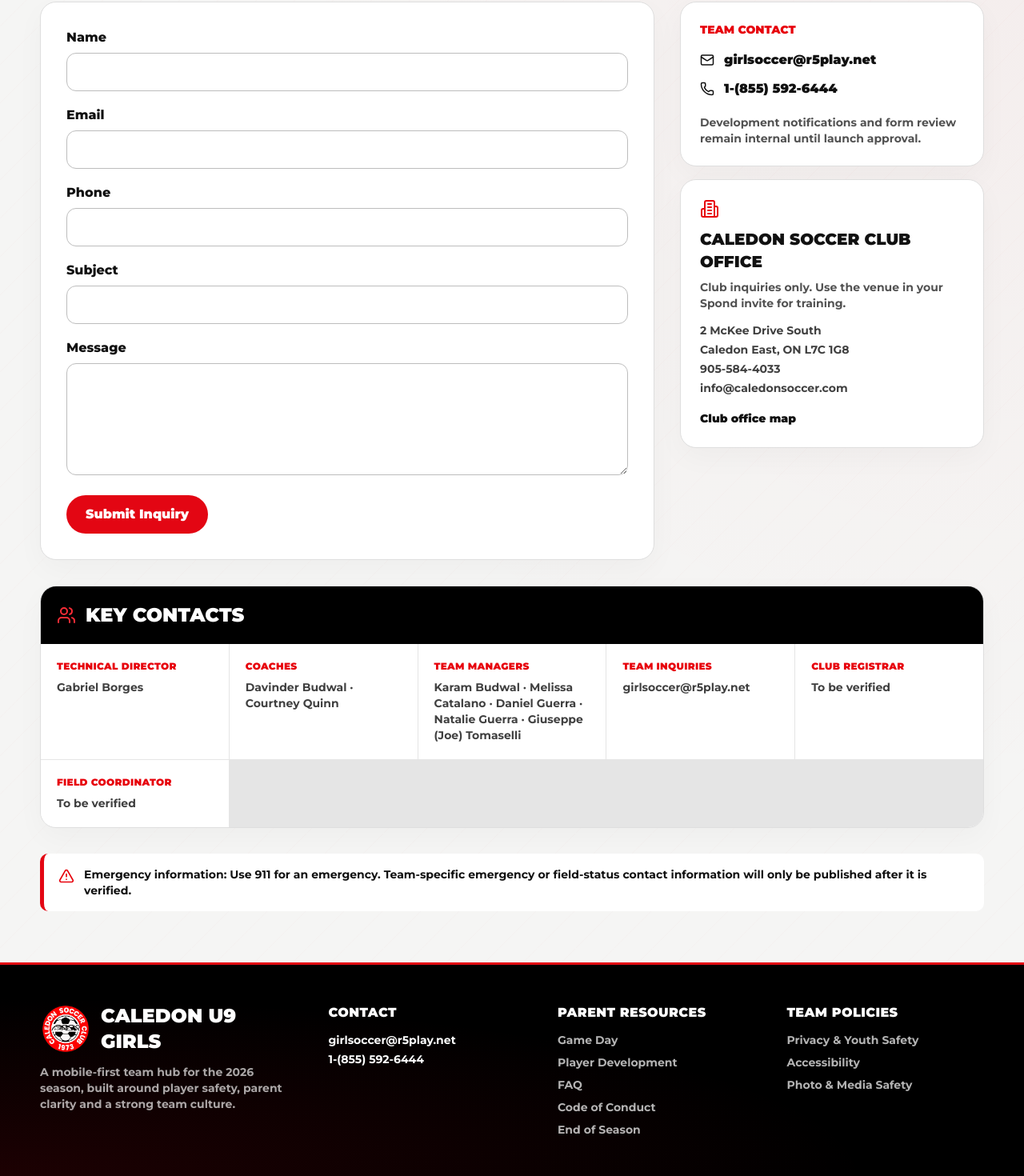
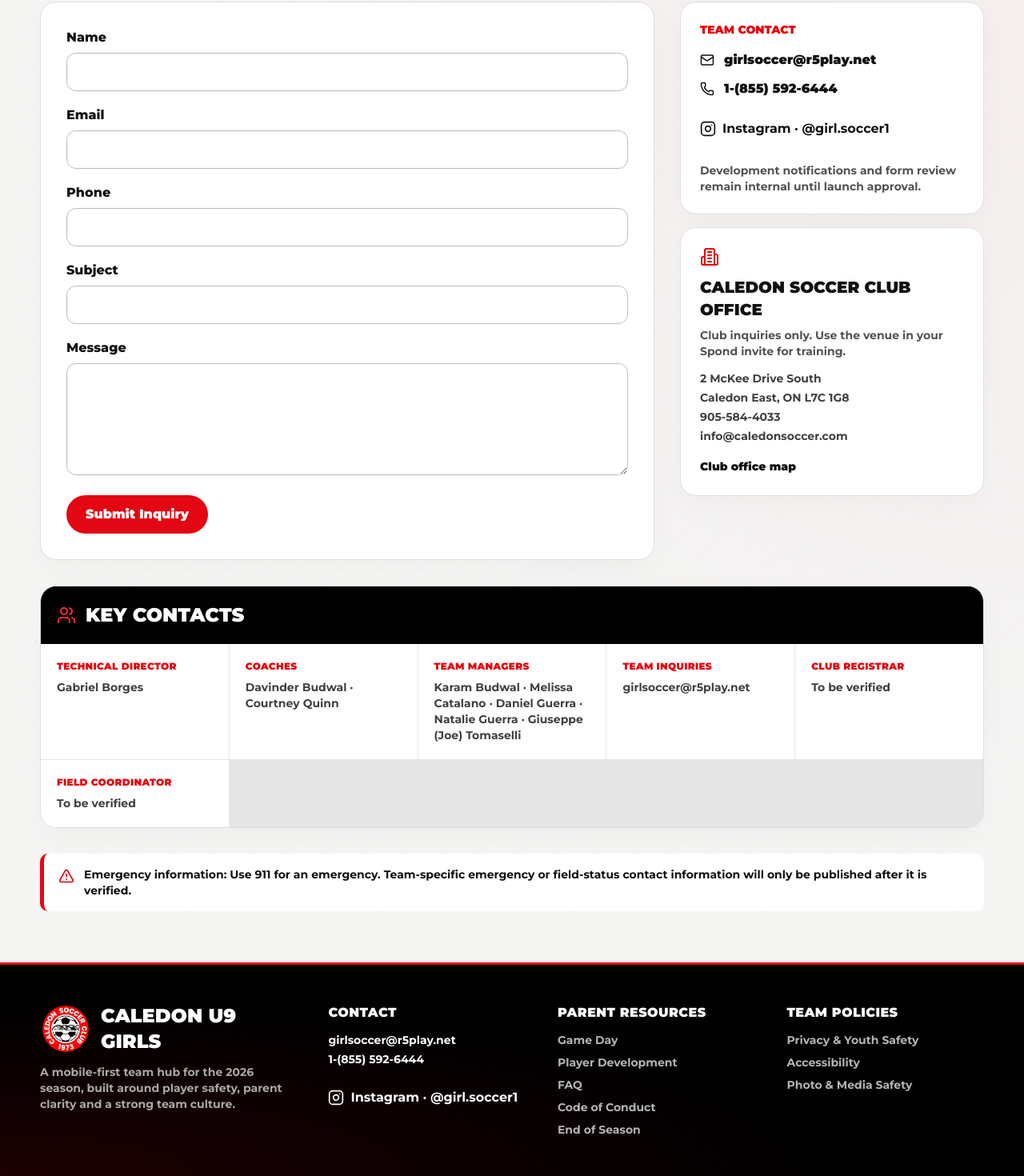
Before and after one commit to dang85ai/dg-claud, a Next.js app: page /contact in a window 1280 px wide. Shown: the part 541-2011 px from the top of the page at 80% size. Built offline with nearby package versions, Linux system fonts and the light colour scheme; no server answers.

Commit message:
Add team Instagram to footer and contact page

```diff
--- a/app/contact/page.tsx
+++ b/app/contact/page.tsx
@@ -4,6 +4,7 @@ import { FormEvent, useState } from "react";
 import {
   AlertTriangle,
   Building2,
+  Instagram,
   Mail,
   Phone,
   Users
@@ -100,6 +101,7 @@ export default function ContactPage() {
                 <a href="tel:+18555926444" className="mt-3 flex items-center gap-3 font-black hover:text-red-600">
                   <Phone size={18} /> 1-(855) 592-6444
                 </a>
+                <a href="https://www.instagram.com/girl.soccer1/" target="_blank" rel="noopener noreferrer" className="mt-4 inline-flex min-h-11 items-center gap-2 font-bold hover:text-red-600"><Instagram size={20} aria-hidden="true" /><span>Instagram · @girl.soccer1<span className="sr-only"> (opens in a new tab)</span></span></a>
                 <p className="mt-5 text-sm text-neutral-600">
                   Development notifications and form review remain internal until launch approval.
                 </p>
--- a/components/Footer.tsx
+++ b/components/Footer.tsx
@@ -1,4 +1,5 @@
 import { ClubLogo } from "@/components/ClubLogo";
+import { Instagram } from "lucide-react";
 import Link from "next/link";
 
 export function Footer() {
@@ -17,6 +18,7 @@ export function Footer() {
           <div className="font-black uppercase tracking-wide">Contact</div>
           <p className="mt-3 text-sm">girlsoccer@r5play.net</p>
           <p className="mt-1 text-sm">1-(855) 592-6444</p>
+          <a href="https://www.instagram.com/girl.soccer1/" target="_blank" rel="noopener noreferrer" className="mt-4 inline-flex min-h-11 items-center gap-2 font-bold hover:text-red-400"><Instagram size={20} aria-hidden="true" /><span>Instagram · @girl.soccer1<span className="sr-only"> (opens in a new tab)</span></span></a>
         </div>
 
         <div>
```
